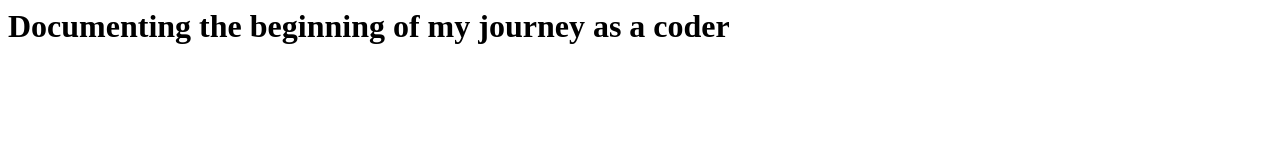
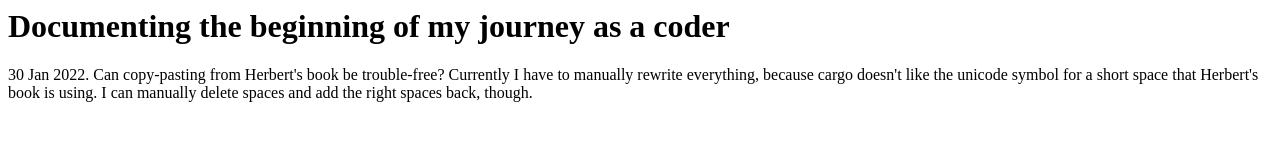
Before and after one commit to marienhof/marienhof.github.io, a plain HTML site: page index.html in a window 1280 px wide. Drawn offline with Linux system fonts and the light colour scheme.

Commit message:
Update index.html

```diff
--- a/index.html
+++ b/index.html
@@ -1 +1,2 @@
 <h1>Documenting the beginning of my journey as a coder</h1>
+<p>30 Jan 2022. Can copy-pasting from Herbert's book be trouble-free? Currently I have to manually rewrite everything, because cargo doesn't like the unicode symbol for a short space that Herbert's book is using. I can manually delete spaces and add the right spaces back, though. </p>
```
